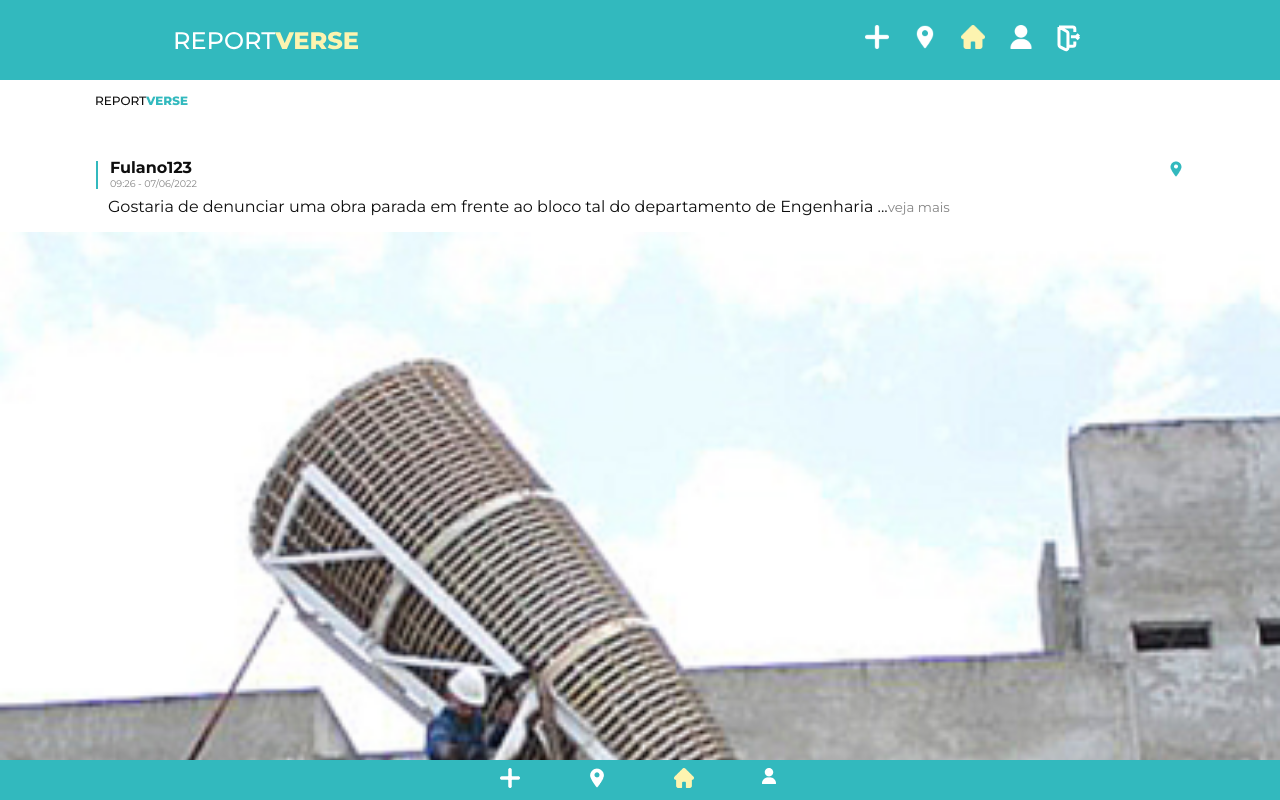
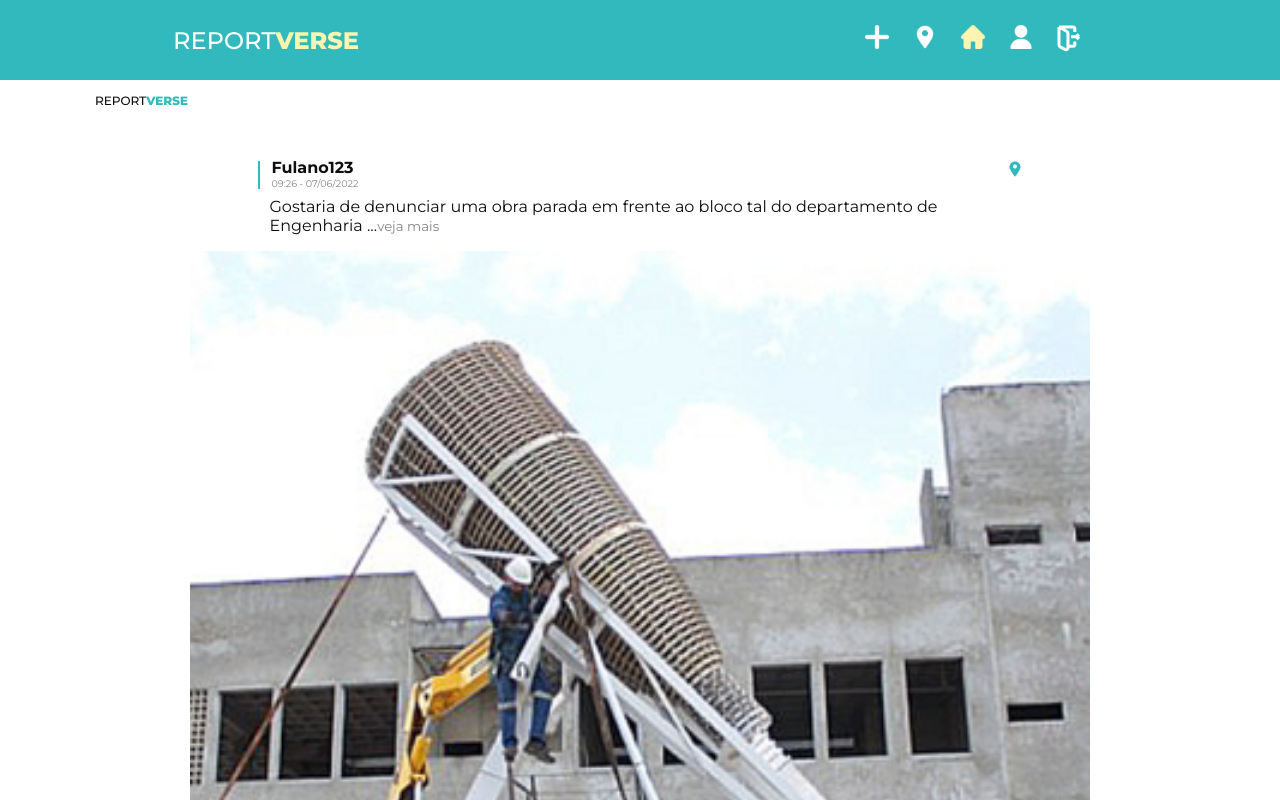
Before and after one commit to marcossilvaxx/reportverse-frontend, a React (Create React App) app in the folder reportverse-front/: page /home in a window 1280 px wide. Shown: the top 800 px of the page. Built offline with nearby package versions, Linux system fonts and the light colour scheme.

Commit message:
Responvidade de postagem e home

```diff
--- a/reportverse-front/src/components/comentario/Style.scss
+++ b/reportverse-front/src/components/comentario/Style.scss
@@ -4,6 +4,11 @@
     display: grid;
     align-items: center;
     justify-content: center;
+    @media(min-width: 480px){
+        display: flex;
+        align-items: center;
+        width: 85%;
+    }
 }
 .comentario{
     width: 100%;
@@ -17,6 +22,7 @@
         padding-bottom: 0px;
         margin: 0;
         margin-right: 8px;
+        min-width: 110px;
 
         h3{
             font-weight: bold;
--- a/reportverse-front/src/components/menuMobile/Style.scss
+++ b/reportverse-front/src/components/menuMobile/Style.scss
@@ -10,6 +10,10 @@
 
     display: flex;
 
+    @media(min-width:700px){
+        display: none;
+    }
+
     .menu-mobile-container{
         display: grid;
         grid-template-columns: 1fr 1fr 1fr 1fr;
--- a/reportverse-front/src/components/postagem/Style.scss
+++ b/reportverse-front/src/components/postagem/Style.scss
@@ -11,18 +11,24 @@
     top: 0px;
     overflow: hidden;
 
+
     .postagem{
         margin-top: 32px;
         padding-bottom: 24px;
         border-bottom: 1px solid #EDEDED;
 
+
         .comentarios-lista{
             margin-top: 16px;
+
         }
+
     }
 
     .comentarios-lista{
         margin-top: 24px;
+
+
     }
 
     .comentarios-voltar{
@@ -92,6 +98,7 @@
     justify-content: center;
     flex-direction: column;
     margin-bottom: 40px;
+    max-width: 900px;
 
 
     .postagem-barra-acoes{
@@ -134,9 +141,11 @@
     .postagem-foto{
         margin-top: 16px;
         padding-bottom: 0px;
+
         img{
             background-size: cover;
             width: 100vw;
+            max-width: 900px;
             height: auto;
         }
     }
```
